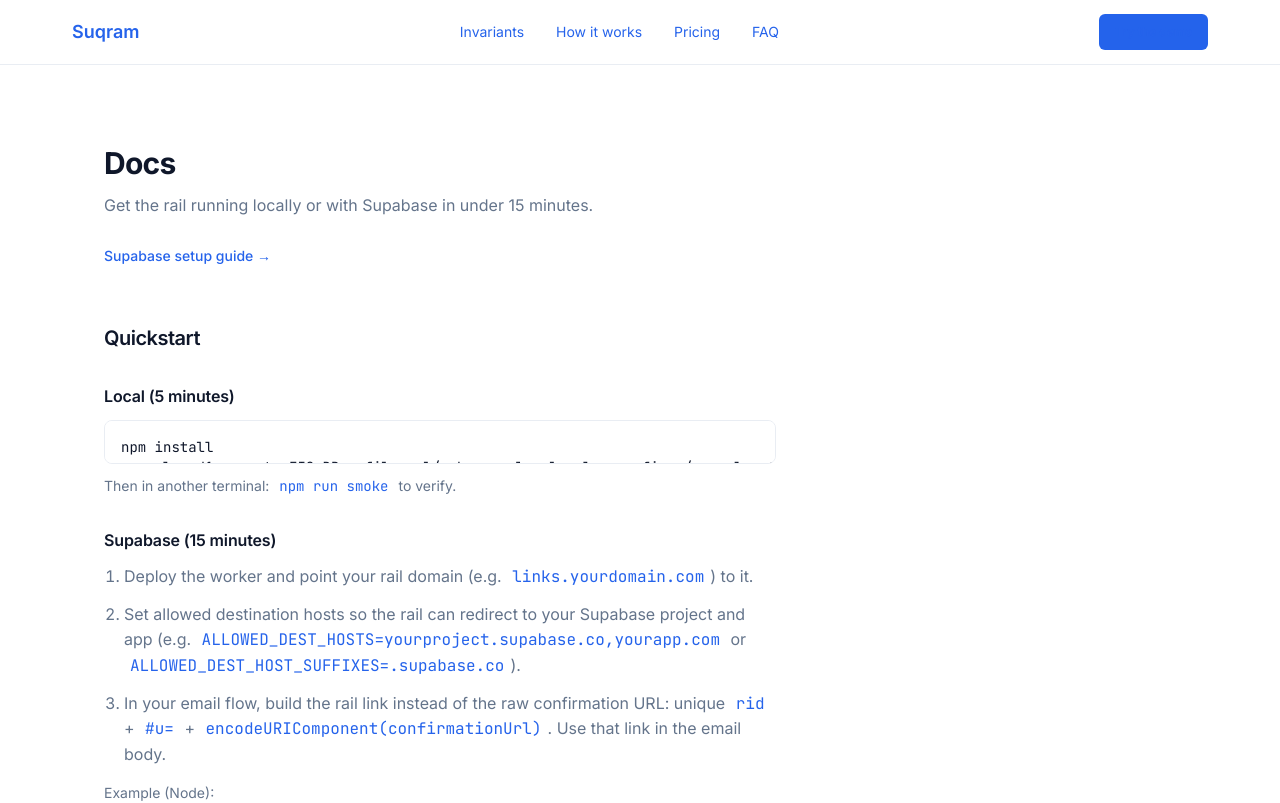
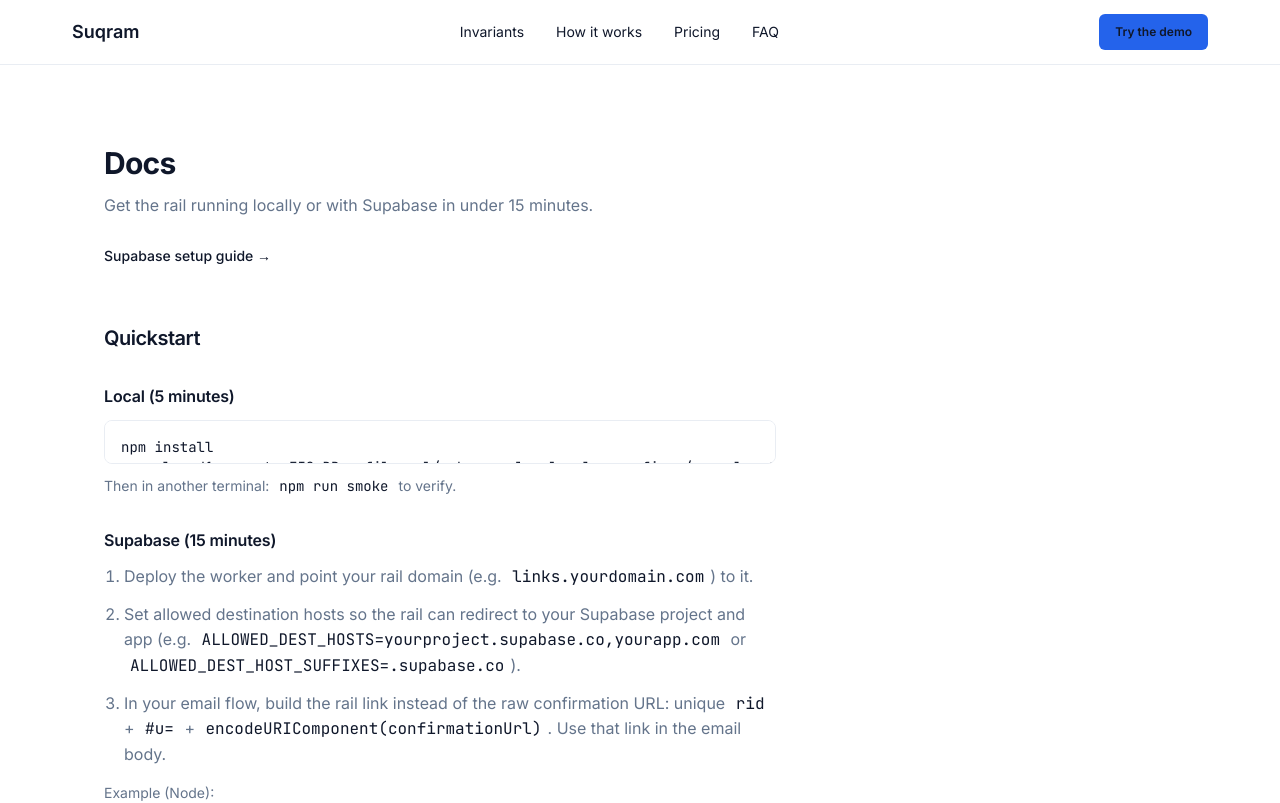
Before and after one commit to macuunamatata/Suqram, a Next.js app in the folder site/: page /docs in a window 1280 px wide. Shown: the top 803 px of the page. Built offline with nearby package versions, Linux system fonts and the light colour scheme.

Commit message:
Polish UI/UX to domained feel

```diff
--- a/site/app/components/DemoBeforeAfter.tsx
+++ b/site/app/components/DemoBeforeAfter.tsx
@@ -157,7 +157,7 @@
         <a
           href="#"
           onClick={onUnprotectedClick}
-          className="demo-link-email"
+          className={`demo-link-email ${resultUnprotected === "loading" ? "demo-link-active" : ""}`}
           aria-label="Unprotected sign-in link"
         >
           Sign in to Example
@@ -165,11 +165,7 @@
         <p className="demo-link-domain" aria-hidden>
           app.example.com
         </p>
-        {resultUnprotected === "loading" ? (
-          <p className="demo-link-result demo-link-result-loading" aria-live="polite">
-            …
-          </p>
-        ) : resultUnprotected === "expired" ? (
+        {resultUnprotected === "expired" ? (
           <p className="demo-link-result demo-link-result-expired" aria-live="polite">
             <X className="demo-link-result-icon" aria-hidden />
             Link expired
@@ -182,7 +178,7 @@
         <a
           href="#"
           onClick={onProtectedClick}
-          className="demo-link-email"
+          className={`demo-link-email ${resultProtected === "loading" ? "demo-link-active" : ""}`}
           aria-label="Protected sign-in link"
         >
           Sign in to Example
@@ -190,11 +186,7 @@
         <p className="demo-link-domain" aria-hidden>
           go.example.com
         </p>
-        {resultProtected === "loading" ? (
-          <p className="demo-link-result demo-link-result-loading" aria-live="polite">
-            …
-          </p>
-        ) : resultProtected === "signedin" ? (
+        {resultProtected === "signedin" ? (
           <p className="demo-link-result demo-link-result-signedin" aria-live="polite">
             <Check className="demo-link-result-icon" aria-hidden />
             Signed in
--- a/site/app/globals.css
+++ b/site/app/globals.css
@@ -10,8 +10,8 @@
   --border: #e9edf3;
   --text: #0f172a;
   --muted: #64748b;
-  --accent: #2563eb;
-  --accent-soft: #eff6ff;
+  --accent: #0f172a;
+  --accent-soft: #f1f5f9;
   --success-text: #047857;
   --success-bg: #ecfdf5;
   --success-border: #a7f3d0;
@@ -95,10 +95,10 @@
 }
 
 a:not([class*="btn"]):not([class*="Button"]) {
-  color: var(--accent);
+  color: var(--text);
 }
 a:not([class*="btn"]):not([class*="Button"]):hover {
-  color: var(--accent);
+  color: var(--text);
   text-decoration: underline;
 }
 
@@ -294,15 +294,15 @@
     box-shadow: 0 0 0 2px var(--primary-ring);
   }
 
-  /* Links — real link styling: blue, underline on hover. Never button-like unless CTA. */
+  /* Links — clean black, underline on hover. Never button-like unless CTA. */
   .link-accent {
-    color: var(--primary);
+    color: var(--text);
     font-weight: 500;
     text-decoration: none;
     transition: color var(--duration-ui) var(--ease-out), text-decoration-color var(--duration-ui) var(--ease-out);
   }
   .link-accent:hover {
-    color: var(--primary-hover);
+    color: var(--text);
     text-decoration: underline;
     text-underline-offset: 2px;
   }
@@ -1217,6 +1217,10 @@
   .demo-link-email:hover {
     text-decoration: underline;
   }
+  .demo-link-email.demo-link-active {
+    font-weight: 600;
+    text-decoration: underline;
+  }
   .demo-link-email:focus-visible {
     outline: none;
     border-radius: var(--radius-sm);
@@ -1254,9 +1258,6 @@
   .demo-link-result-signedin .demo-link-result-icon {
     color: var(--success-text);
   }
-  .demo-link-result-loading {
-    color: var(--muted);
-  }
   @media (prefers-reduced-motion: reduce) {
     .demo-link-email {
       transition: none;
@@ -1266,7 +1267,7 @@
 
 @layer utilities {
   .text-balance { text-wrap: balance; }
-  .text-accent { color: var(--primary); }
+  .text-accent { color: var(--text); }
   .text-warn { color: var(--status-warn); }
   .text-error-muted { color: var(--status-error); }
   .transition-ui {
--- a/site/components/ui/button.tsx
+++ b/site/components/ui/button.tsx
@@ -18,7 +18,7 @@
         secondary:
           "border border-border bg-transparent text-foreground hover:bg-muted/50",
         ghost: "hover:bg-accent/10 hover:text-foreground",
-        link: "text-primary underline-offset-4 hover:underline",
+        link: "text-foreground underline-offset-4 hover:underline",
       },
       size: {
         default: "h-9 px-4 py-2",
```
